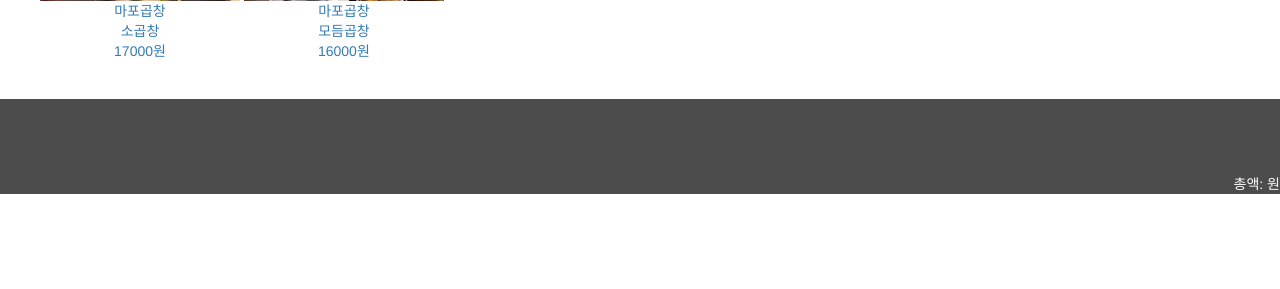
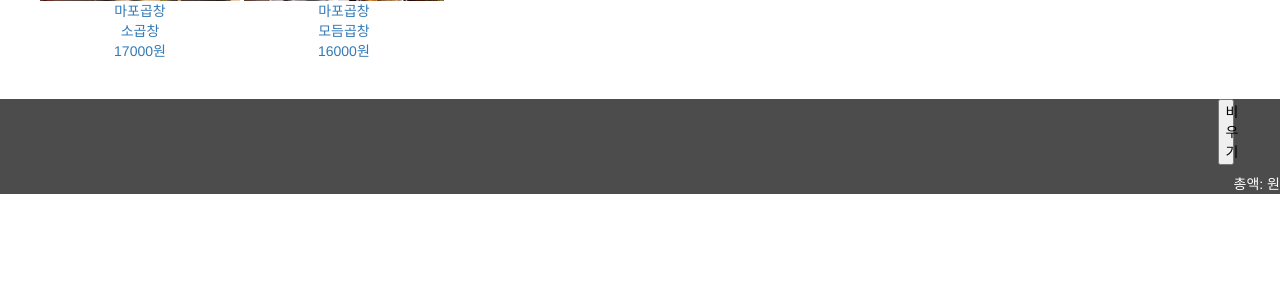
Before and after one commit to stopsilver13/food_practice, a Django app: page /food/ in a window 1280 px wide. Shown: the part 606-895 px from the top of the page. Run offline with Django 3.2, Linux system fonts and the light colour scheme; data comes from the database, SQL or seed files in the repository; some libraries are stand-ins or nearby versions; some web fonts are replaced.

Commit message:
Adding empty the what-i-picked div btn-jooyoung

```diff
--- a/yagufood/food/templates/food/food_order.html
+++ b/yagufood/food/templates/food/food_order.html
@@ -77,6 +77,10 @@
     #total-price {
         float: right;
         margin-top: 75px;
+    }
+
+    #empty-basket {
+        float: right;
     }
 
 </style>
@@ -167,6 +171,7 @@
         <div id="total-price">
             총액: <span id="price-sum"></span>원
         </div>
+        <button id="empty-basket">비우기</button>
     </div>
 
 
@@ -226,6 +231,12 @@
         });
     });
 
+    $('#empty-basket').click(function(){
+        $('.what-i-picked > .food-menu').remove();
+        var chongaek = 0;
+        $("#price-sum").text(chongaek);
+    })
+
 </script>
 
 {% endblock %}
```
